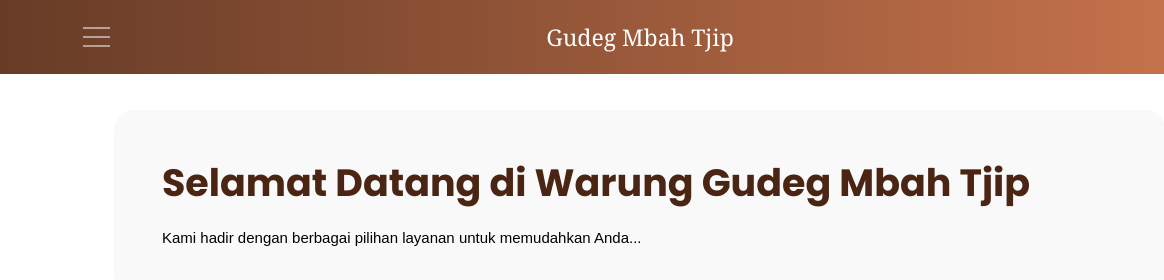
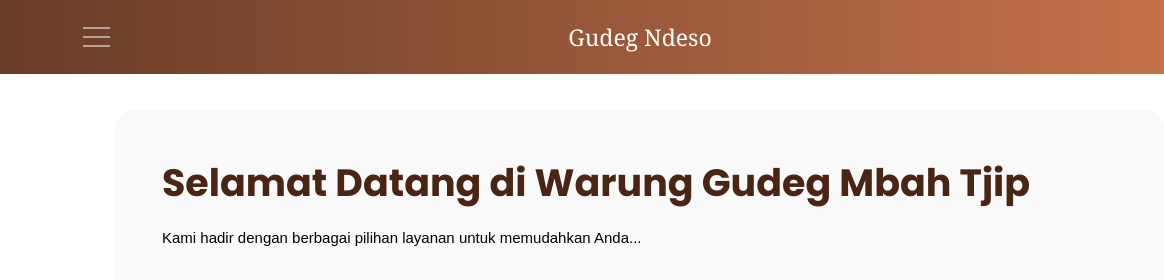
Before and after one commit to mrcello123/gudeg-ndeso, a plain HTML site: page index.html in a window 1280 px wide. Shown: the top 280 px of the page, 0-1164 px from the left. Drawn offline with Linux system fonts and the light colour scheme; a web font is replaced by a local one.

Commit message:
Update index.html

```diff
--- a/index.html
+++ b/index.html
@@ -14,7 +14,7 @@
   <div class="app">
     <header class="header">
       <button class="icon-btn icon-btn--menu" id="menu-btn" type="button" aria-label="Menu" aria-expanded="false" aria-controls="drawer"><span id="menu-icon"></span></button>
-      <a class="header__title" href="#/">Gudeg Mbah Tjip</a>
+      <a class="header__title" href="#/">Gudeg Ndeso</a>
       <a class="icon-btn icon-btn--cart" href="#/cart" aria-label="Keranjang"><span id="cart-icon"></span><span class="badge" id="badge" hidden>0</span></a>
     </header>
     <main class="view" id="view"></main>
```
